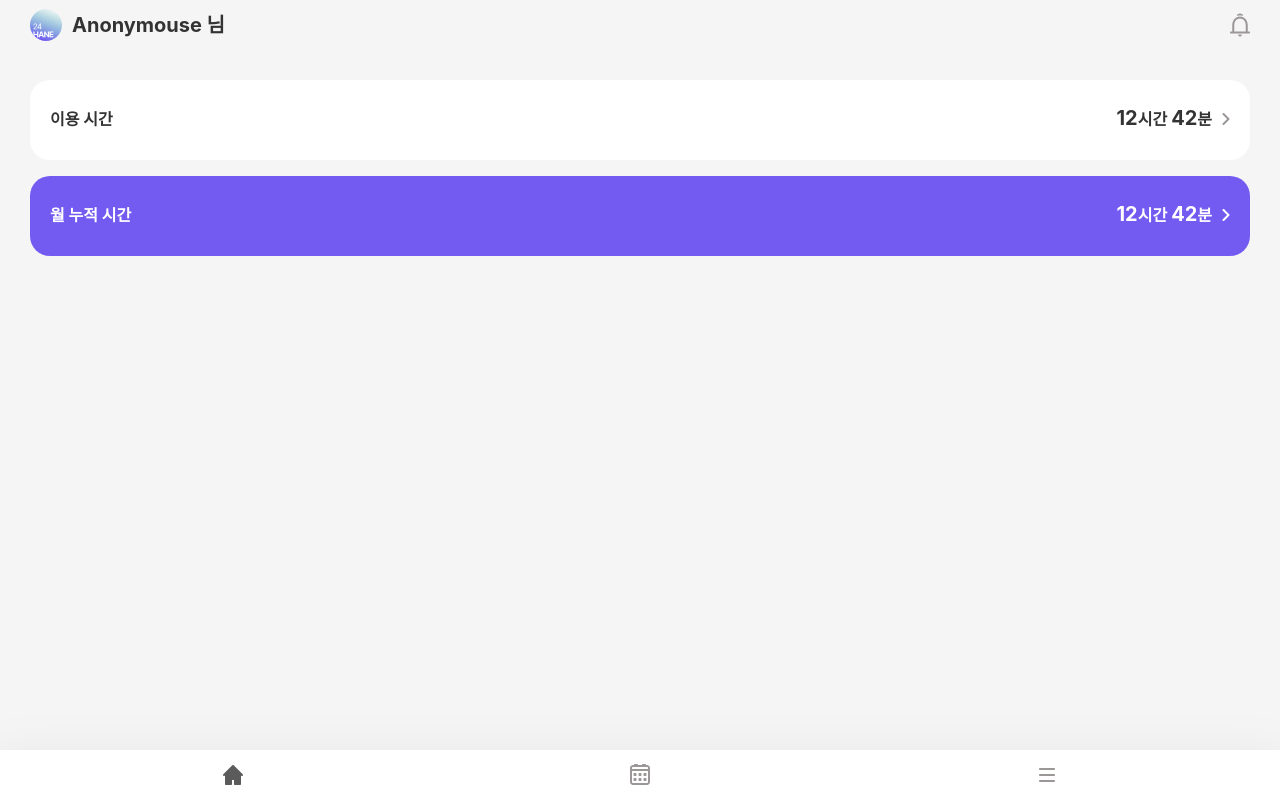
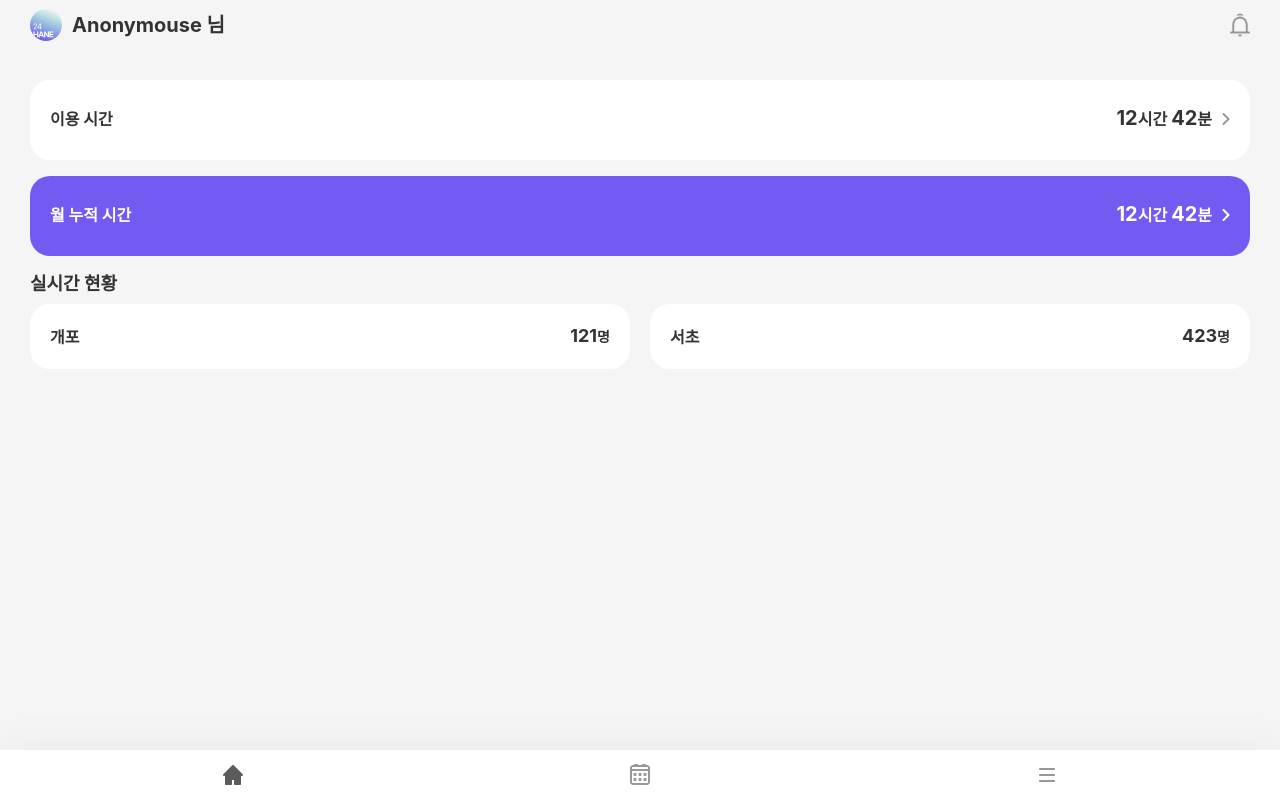
Before and after one commit to 42inshin/24HANE, a Vue app: page /home in a window 1280 px wide. Built offline with nearby package versions, Linux system fonts and the light colour scheme.

Commit message:
FEAT: 실시간 현황 섹션 완료

```diff
--- /dev/null
+++ b/src/components/home/UserNumCard.vue
@@ -0,0 +1,47 @@
+<script setup lang="ts">
+const props = defineProps<{
+  userNum: number;
+}>();
+</script>
+
+<template>
+  <div class="wrap">
+    <h2>
+      <slot name="title"></slot>
+    </h2>
+    <div class="userNum">
+      {{ props.userNum }}<span class="timeUnit">명</span>
+    </div>
+  </div>
+</template>
+
+<style scoped>
+.wrap {
+  padding: 20px;
+  background-color: #fff;
+  border-radius: 20px;
+  width: 100%;
+  display: flex;
+  justify-content: space-between;
+  align-items: center;
+}
+
+h2 {
+  font-size: 1rem;
+  font-weight: 700;
+  line-height: 1.5rem;
+  color: var(--black);
+}
+.userNum {
+  font-size: 1.125rem;
+  font-weight: 700;
+  line-height: 1.5rem;
+  color: var(--black);
+}
+.timeUnit {
+  font-size: 0.875rem;
+  font-weight: 700;
+  line-height: 1.5rem;
+  color: var(--black);
+}
+</style>
--- /dev/null
+++ b/src/components/home/UserNumSection.vue
@@ -0,0 +1,41 @@
+<script setup lang="ts">
+import { ref } from "vue";
+import UserNumCard from "@/components/home/UserNumCard.vue";
+
+const userNumInGapo = ref(121);
+const userNumInSeocho = ref(423);
+</script>
+
+<template>
+  <section class="userNumSection">
+    <h2>실시간 현황</h2>
+    <div class="userNumCards">
+      <UserNumCard class="m-8" :userNum="userNumInGapo">
+        <template #title>개포</template>
+      </UserNumCard>
+      <UserNumCard class="m-8" :userNum="userNumInSeocho">
+        <template #title>서초</template>
+      </UserNumCard>
+    </div>
+  </section>
+</template>
+
+<style scoped>
+.userNumSection {
+  margin-top: 16px;
+}
+
+.userNumSection h2 {
+  font-size: 1.125rem;
+  font-weight: 700;
+  line-height: 1.5rem;
+  color: var(--color-heading);
+  margin-bottom: 8px;
+}
+
+.userNumCards {
+  display: flex;
+  justify-content: center;
+  grid-gap: 20px;
+}
+</style>
--- a/src/views/HomeView.vue
+++ b/src/views/HomeView.vue
@@ -1,6 +1,7 @@
 <script setup lang="ts">
 import { ref } from "vue";
 import FoldCard from "@/components/home/FoldCard.vue";
+import UserNumSection from "@/components/home/UserNumSection.vue";
 
 const useHour = ref(12);
 const useMinute = ref(42);
@@ -19,6 +20,7 @@ const useMinute = ref(42);
     >
       <template #title>월 누적 시간</template>
     </FoldCard>
+    <UserNumSection />
   </main>
 </template>
 
```
